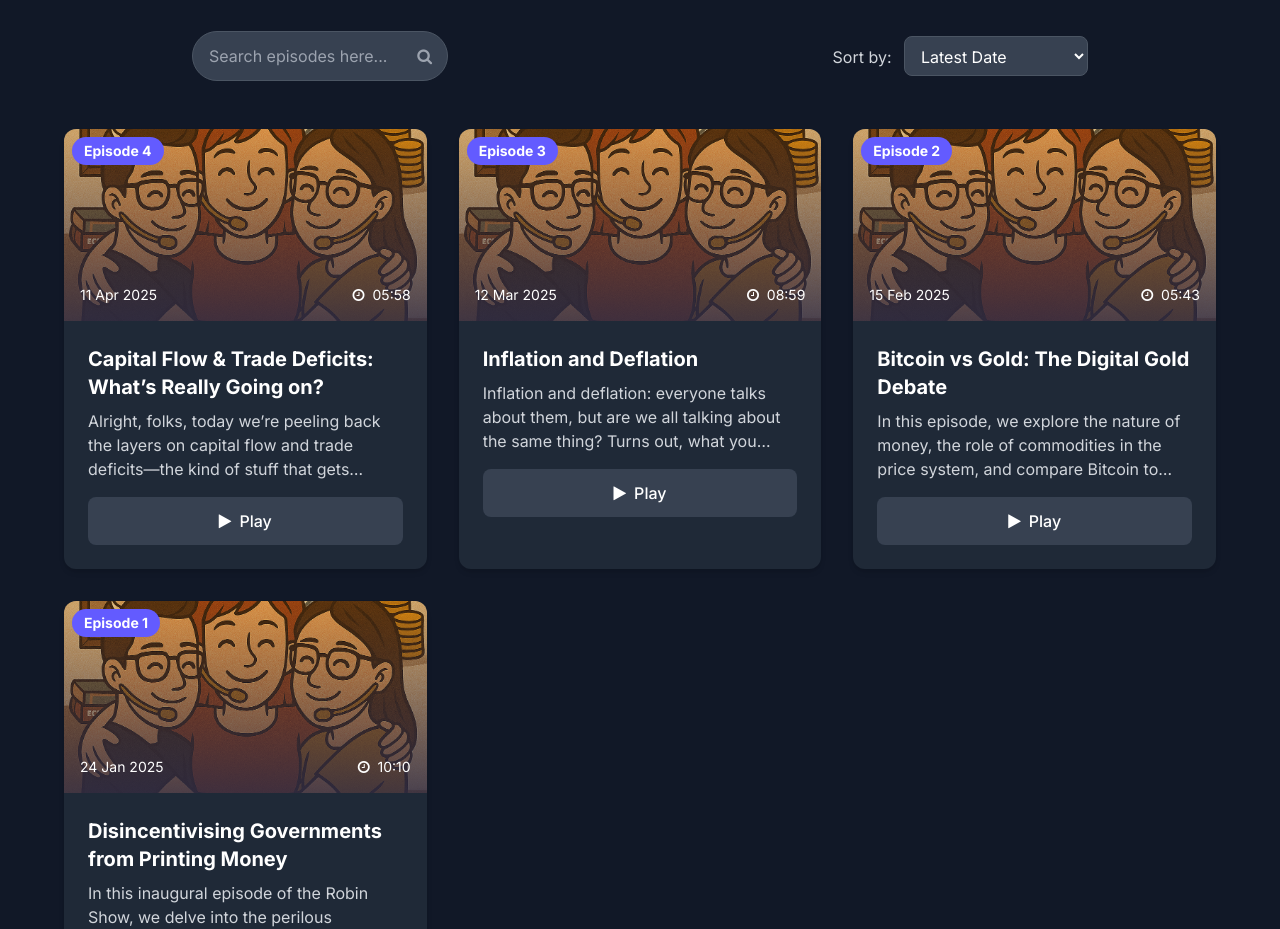
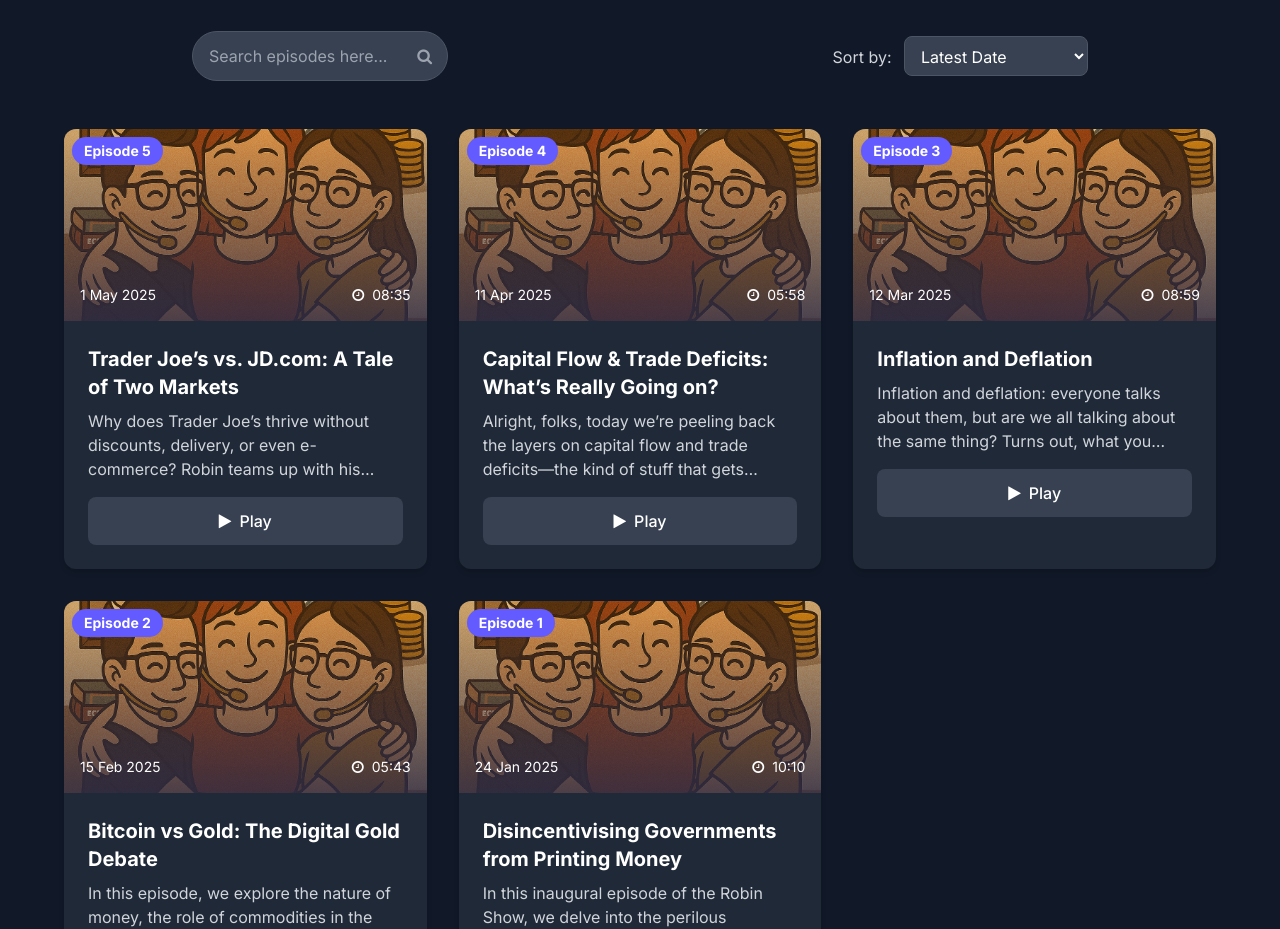
Before and after one commit to LudwigvonMises1881/The-Robin-Anna-Alice-Show, a plain HTML site: page index.html in a window 1280 px wide. Shown: the part 1480-2409 px from the top of the page. Drawn offline with nearby package versions, Linux system fonts and the light colour scheme.

Commit message:
Episode 5

```diff
--- a/index.html
+++ b/index.html
@@ -339,6 +339,36 @@
                         <h3 class="font-bold text-xl mb-2">Capital Flow & Trade Deficits: What’s Really Going on?</h3>
                         <p class="text-gray-300 mb-4 line-clamp-3">
                             Alright, folks, today we’re peeling back the layers on capital flow and trade deficits—the kind of stuff that gets thrown around in economic debates but isn’t always fully understood. We’ll tackle the assumptions, question the logic, and maybe even ruffle some feathers along the way. Why does capital move the way it does? What’s up with trade deficits? And is anyone actually manipulating exchange rates, or is it just a whole lot of finger-pointing? Stick around, because we’re cutting through the noise and getting to the heart of it. Let’s jump in.
+                        </p>
+                        <button class="play-episode w-full bg-gray-700 hover:bg-primary hover:text-white transition-colors py-3 rounded-lg font-medium flex items-center justify-center">
+                            <i class="fa fa-play mr-2"></i> Play
+                        </button>
+                    </div>
+                </div>
+
+                <!-- Episode 5 -->
+                <div class="episode-card bg-gray-800 rounded-xl overflow-hidden shadow-md podcast-card-hover"
+                     data-category="Technology"
+                     data-keywords="trader joe's, jd.com, lao gu"
+                     data-spotify="https://open.spotify.com/episode/3uiT4CJHz8Abozp3vqj3e8">
+                    <div class="relative h-48">
+                        <div class="absolute top-2 left-2 bg-primary text-white text-sm font-bold px-3 py-1 rounded-full z-10">
+                            Episode 5
+                        </div>
+                        <img src="background.png" alt="Trader Joe’s vs. JD.com: A Tale of Two Markets" class="w-full h-full object-cover">
+                        <div class="absolute inset-0 gradient-overlay flex items-end">
+                            <div class="p-4 w-full">
+                                <div class="flex justify-between items-center">
+                                    <span class="text-white text-sm episode-date">1 May 2025</span>
+                                    <span class="text-white text-sm"><i class="fa fa-clock-o mr-1"></i> 08:35</span>
+                                </div>
+                            </div>
+                        </div>
+                    </div>
+                    <div class="p-6">
+                        <h3 class="font-bold text-xl mb-2">Trader Joe’s vs. JD.com: A Tale of Two Markets</h3>
+                        <p class="text-gray-300 mb-4 line-clamp-3">
+                            Why does Trader Joe’s thrive without discounts, delivery, or even e-commerce? Robin teams up with his British friend Anna to explore the Austrian perspective on real value creation — and contrast it with JD.com’s distortion tactics and the disturbing case of economist Lao Gu, charged for speaking out. A sharp look at trust, entrepreneurship, and what truly drives success in today’s markets.
                         </p>
                         <button class="play-episode w-full bg-gray-700 hover:bg-primary hover:text-white transition-colors py-3 rounded-lg font-medium flex items-center justify-center">
                             <i class="fa fa-play mr-2"></i> Play
```
